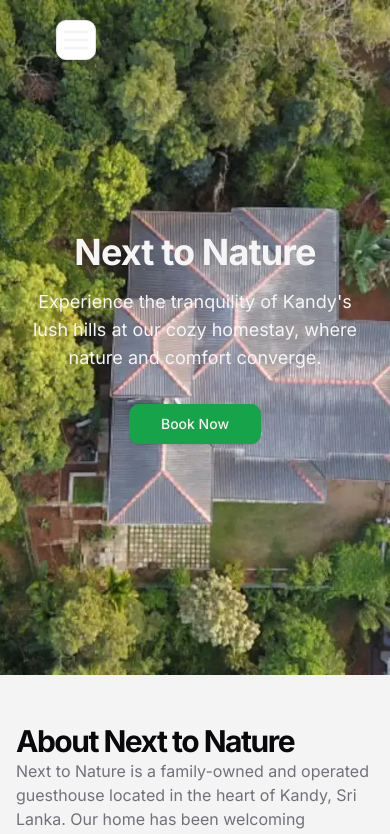
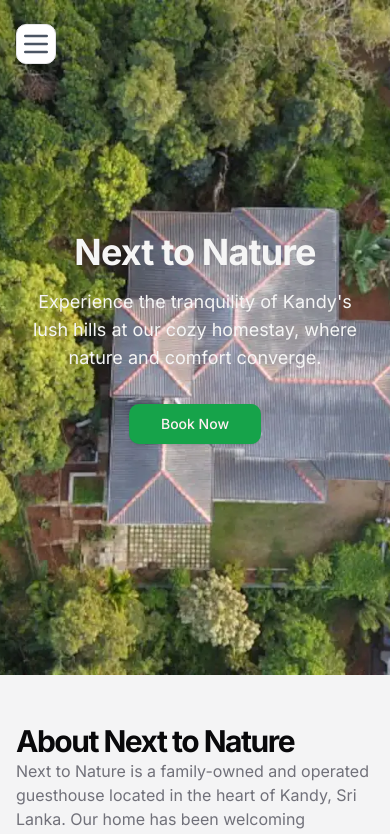
Before and after one commit to thusarakap/homestay-website, a Next.js app: page / in a window 390 px wide. Shown: the top 834 px of the page. Built offline with nearby package versions, Linux system fonts and the light colour scheme.

Commit message:
Update navbar.tsx

```diff
--- a/src/components/component/navbar.tsx
+++ b/src/components/component/navbar.tsx
@@ -6,11 +6,12 @@ import { FC } from "react";
 
 export const Navbar: FC = () => {
   return (
-    <header className="absolute top-3 left-10 right-5 z-10 px-4 lg:px-6 h-14 flex items-center text-gray-100 bg-transparent">
+    // absolute top-3 left-10 right-5 z-10 px-4 lg:px-6 h-14 flex items-center text-gray-100 bg-transparent
+    <header className="absolute top-1 z-10 flex h-20 w-full items-center px-4 md:px-6 text-gray-100 bg-transparent">
       <Sheet>
         <SheetTrigger asChild>
           <Button variant="outline" size="icon" className="lg:hidden">
-            <MenuIcon className="h-8 w-8" />
+            <MenuIcon className="h-8 w-8 text-gray-600" />
             <span className="sr-only">Toggle navigation menu</span>
           </Button>
         </SheetTrigger>
```
